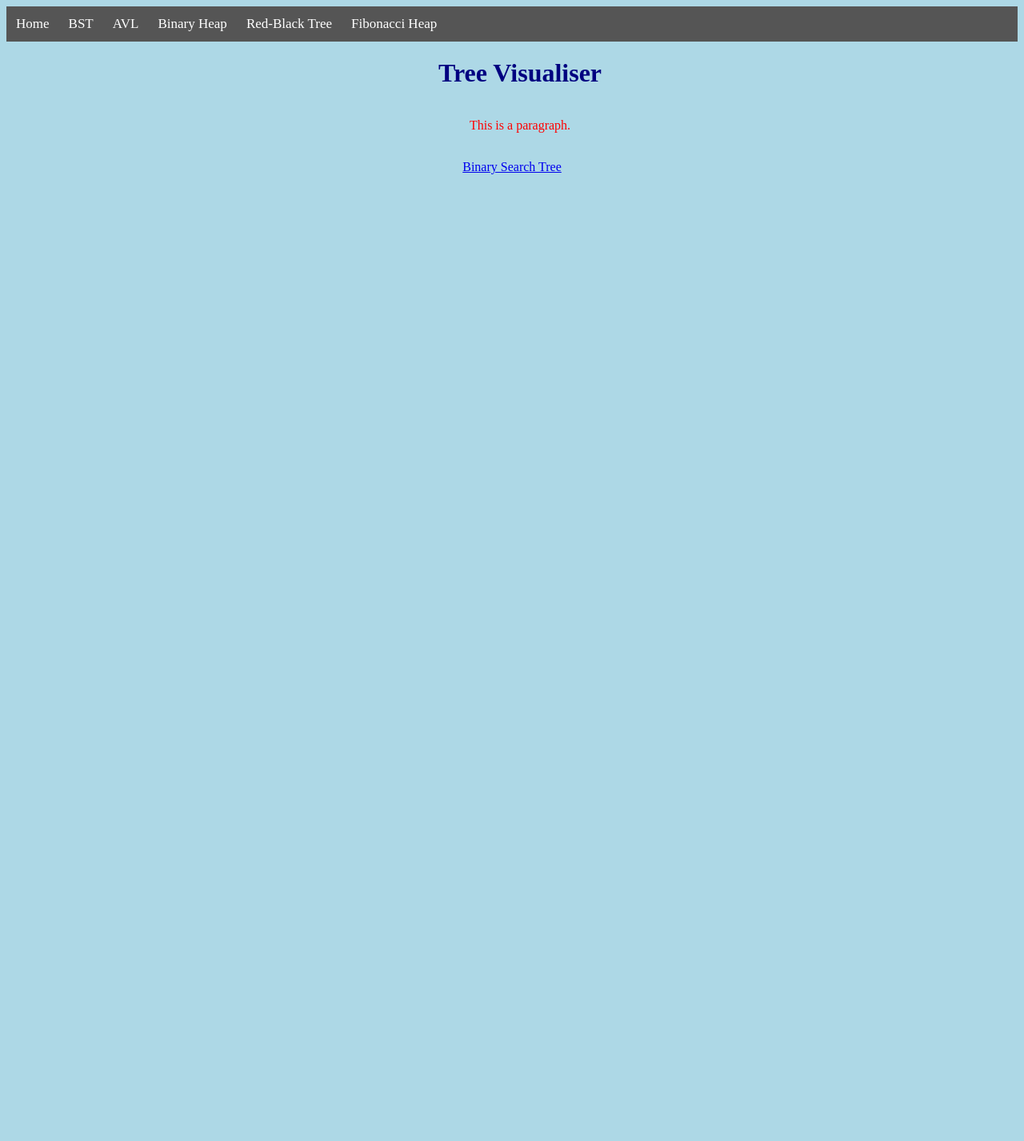
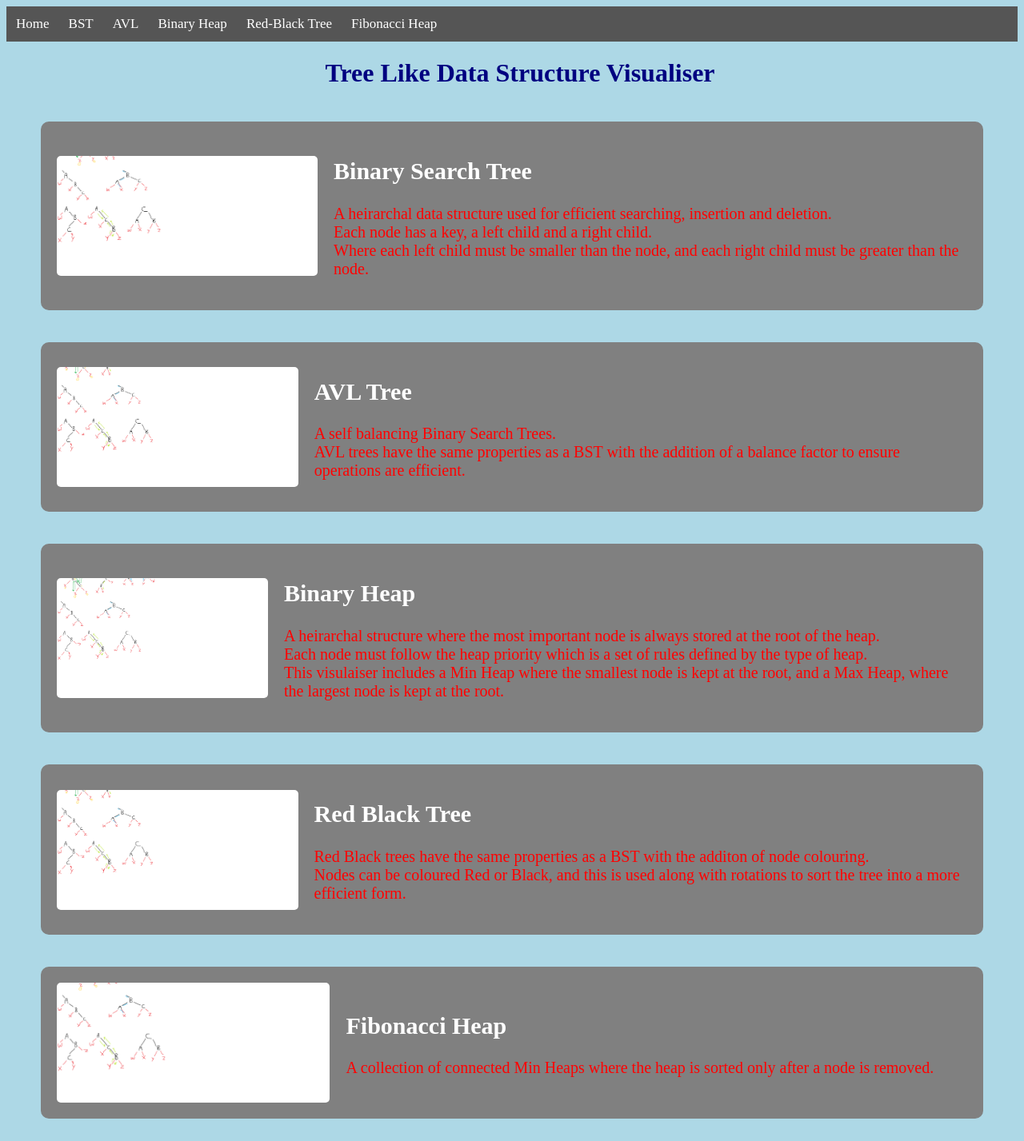
Before and after one commit to dt339/Individual_Project, a Django app: page /home/ in a window 1280 px wide. Shown: the whole page at 80% size. Before the commit the page ends 218 px from the top, so only its background shows below. Run offline with Django 5.2, Linux system fonts and the light colour scheme.

Commit message:
Added home page

```diff
--- a/virt/tree_visualiser/visualiser/static/styles.css
+++ b/virt/tree_visualiser/visualiser/static/styles.css
@@ -77,3 +77,35 @@
     right: 0;
     padding: 10px;
   }
+
+  .homeBlock {
+    display: flex;
+    align-items: center;
+    width: 90%;
+    max-width: 1200px;
+    background-color: grey;
+    color: white;
+    padding: 20px;
+    margin: 20px auto;
+    text-align: left;
+    font-size: 20px;
+    border-radius: 10px;
+    word-wrap: normal;
+  }
+
+  .homeBlock img {
+    width: 30%;
+    height: auto;
+    max-height: 150px; /* Adjust as needed */
+    object-fit: cover; /* Ensures the image covers the area nicely */
+    border-radius: 5px;
+  }
+  .homeBlock h2 {
+    width: 80%;
+    padding-left: 20px;
+  }
+
+  a {
+    display: block;
+    text-decoration: none;
+  }
--- a/virt/tree_visualiser/visualiser/templates/FH.html
+++ b/virt/tree_visualiser/visualiser/templates/FH.html
@@ -8,7 +8,6 @@
 {% block content %}
 
     <h1>Fibonacci Heap</h1>
-    <button onclick="qwert()">3 pleaser</button>
     <div class="tree-canvas" id="treeBox">
         <canvas id="myCanvas" style="border:1px solid #000000;">
         </canvas>
--- a/virt/tree_visualiser/visualiser/templates/RB.html
+++ b/virt/tree_visualiser/visualiser/templates/RB.html
@@ -8,7 +8,6 @@
 {% block content %}
 
     <h1>Red-Black Tree</h1>
-    <button onclick="qwert()">3 pleaser</button>
     <div class="tree-canvas" id="treeBox">
         <canvas id="myCanvas" style="border:1px solid #000000;">
         </canvas>
--- a/virt/tree_visualiser/visualiser/templates/index.html
+++ b/virt/tree_visualiser/visualiser/templates/index.html
@@ -5,8 +5,59 @@
 {% endblock %}
 
 {% block content %}
-    <h1>Tree Visualiser</h1>
-    <p>This is a paragraph.</p>
-    <br/><a href="../BST/">Binary Search Tree</a>
+    <h1>Tree Like Data Structure Visualiser</h1>
+
+    <a href="/BST/" class="homeBlock">
+        <img src="../static/media/diagram.png" alt="Placeholder Image">
+        <div class="text">
+          <h2>Binary Search Tree</h2>
+          <p>A heirarchal data structure used for efficient searching, insertion and deletion.
+          </br>Each node has a key, a left child and a right child.
+          </br>Where each left child must be smaller than the node, and each right child must be greater than the node.
+          </p>
+        </div>
+    </a>
+
+    <a href="/AVL/" class="homeBlock">
+      <img src="../static/media/diagram.png" alt="Placeholder Image">
+      <div class="text">
+        <h2>AVL Tree</h2>
+        <p>A self balancing Binary Search Trees.
+        </br>AVL trees have the same properties as a BST with the addition of a balance factor to ensure operations are efficient.
+        </p>
+      </div>
+    </a>
+
+    <a href="/BH/" class="homeBlock">
+      <img src="../static/media/diagram.png" alt="Placeholder Image">
+      <div class="text">
+        <h2>Binary Heap</h2>
+        <p>A heirarchal structure where the most important node is always stored at the root of the heap.
+        </br>Each node must follow the heap priority which is a set of rules defined by the type of heap.
+        </br>This visulaiser includes a Min Heap where the smallest node is kept at the root, and a Max Heap, where the largest node is kept at the root.
+        </p>
+      </div>
+    </a>
+
+    <a href="/RB/" class="homeBlock">
+      <img src="../static/media/diagram.png" alt="Placeholder Image">
+      <div class="text">
+        <h2>Red Black Tree</h2>
+        <p>Red Black trees have the same properties as a BST with the additon of node colouring.
+        </br>Nodes can be coloured Red or Black, and this is used along with rotations to sort the tree into a more efficient form.
+        </p>
+      </div>
+    </a>
+
+    <a href="/FH/" class="homeBlock">
+      <img src="../static/media/diagram.png" alt="Placeholder Image">
+      <div class="text">
+        <h2>Fibonacci Heap</h2>
+        <p>A collection of connected Min Heaps where the heap is sorted only after a node is removed.</p>
+      </div>
+    </a>
+
+
+
 
 {% endblock %}
```
Also changed, not shown: virt/tree_visualiser/visualiser/static/media/diagram.png (renamed from virt/tree_visualiser/diagram.png).
